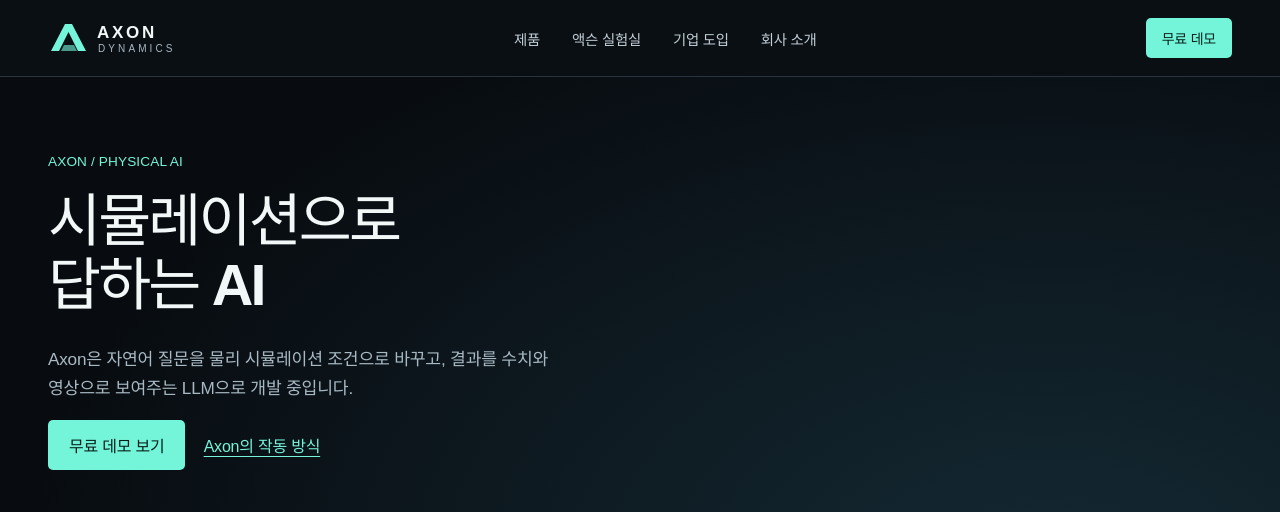
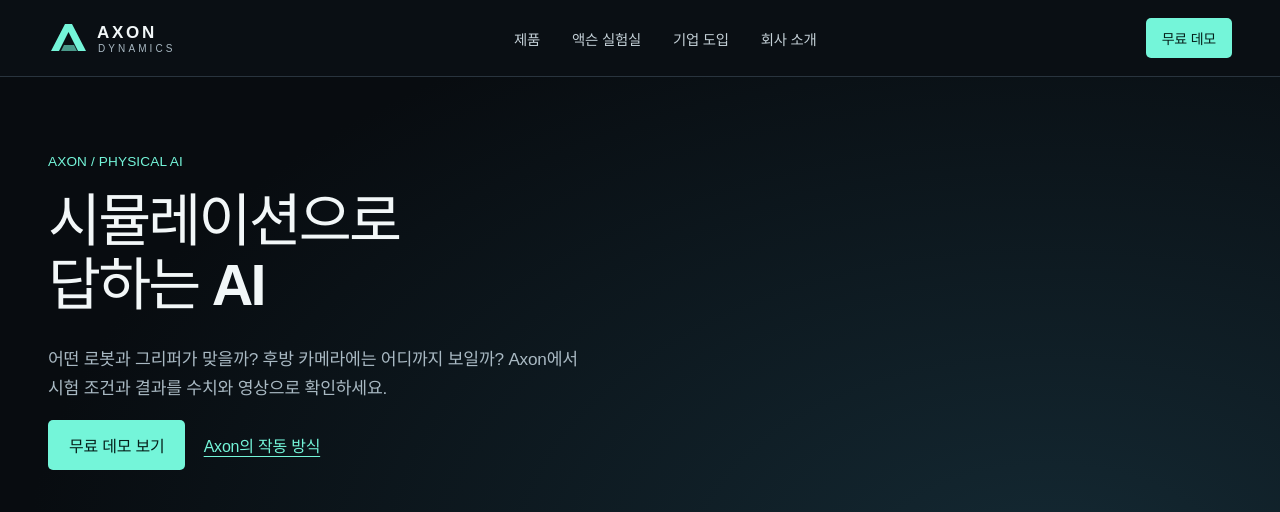
Before and after one commit to Kookutility/axon-dynamics-demo, a plain HTML site: page index.html in a window 1280 px wide. Shown: the top 512 px of the page. Drawn offline with Linux system fonts and the light colour scheme; a web font is replaced by a local one.

Commit message:
Describe the Axon experience in the homepage introduction

```diff
--- a/index.html
+++ b/index.html
@@ -3,7 +3,7 @@
 <head>
 <meta charset="utf-8">
 <meta name="viewport" content="width=device-width,initial-scale=1">
-<meta name="description" content="Axon Dynamics는 제조와 물류 현장의 질문을 물리 시뮬레이션으로 검증하는 산업용 LLM Axon을 개발합니다.">
+<meta name="description" content="Axon에서 로봇과 차량의 물리 시뮬레이션을 살펴보세요. 시험 조건부터 결과 수치와 영상까지 한 화면에서 확인할 수 있습니다.">
 <link rel="icon" href="axon-mark.svg" type="image/svg+xml">
 <title>Axon Dynamics — 물리 시뮬레이션 특화 AI</title>
 <link rel="stylesheet" href="style.css?v=lab-workspace">
@@ -22,7 +22,7 @@
 <div class="hero-copy">
 <p class="eyebrow">AXON / PHYSICAL AI</p>
 <h1 id="title">시뮬레이션으로<br>답하는 AI</h1>
-<p class="intro">Axon은 자연어 질문을 물리 시뮬레이션 조건으로 바꾸고, 결과를 수치와 영상으로 보여주는 LLM으로 개발 중입니다.</p>
+<p class="intro">어떤 로봇과 그리퍼가 맞을까? 후방 카메라에는 어디까지 보일까? Axon에서 시험 조건과 결과를 수치와 영상으로 확인하세요.</p>
 <a class="button" href="#lab">무료 데모 보기</a>
 <a class="dx-link" href="#product">Axon의 작동 방식</a>
 </div>
```
